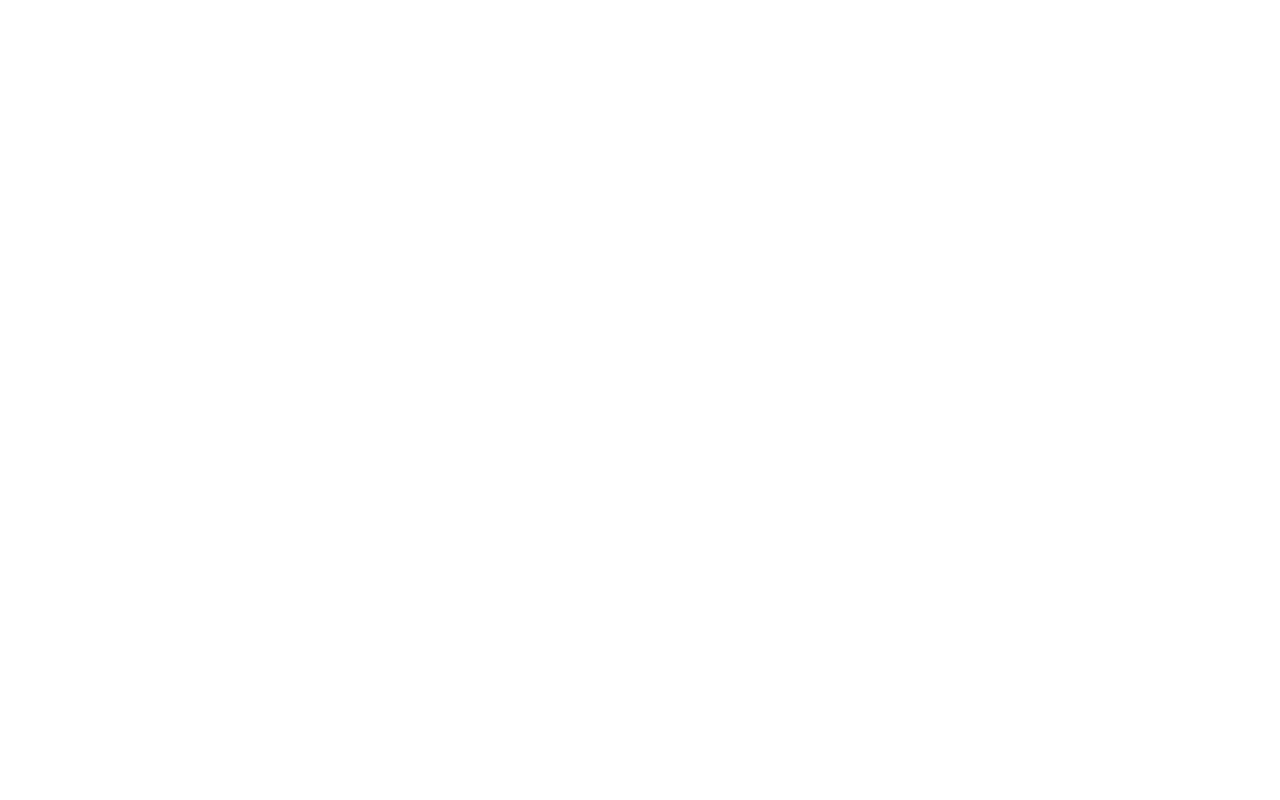
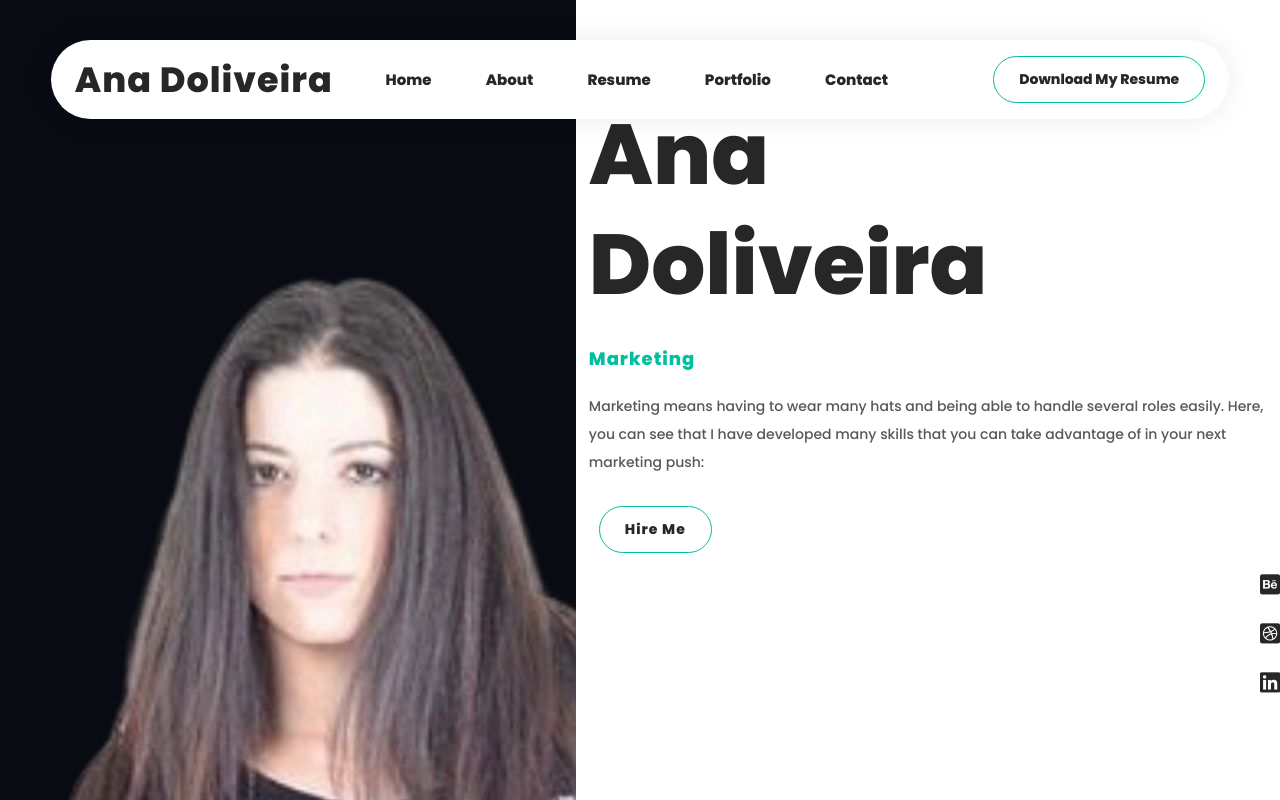
Before and after one commit to anaverse/MyPortfolio, a plain HTML site: page index.html in a window 1280 px wide. Drawn offline with Linux system fonts and the light colour scheme.

Commit message:
First part- desktop only

```diff
--- /dev/null
+++ b/css/styles.css
@@ -0,0 +1,168 @@
+/* font-family: 'Poppins', sans-serif; */
+
+*{
+	padding: 0;
+	margin: 0;
+	box-sizing: border-box;
+  font-family: 'Poppins', sans-serif;
+}
+body{
+  position: relative;
+}
+.hero{
+  height: 100vh;
+  width: 100%;
+  background: white;
+}
+
+nav{
+    display: flex;
+    align-items: center;
+    justify-content: space-between;
+    padding-right: 2%;
+    padding-left: 2%;
+  }
+
+  nav ul{
+      flex: 1;
+      text-align: right;
+  }
+
+  nav ul li{
+      list-style: none;
+      display: inline-block;
+      padding: 0px 25px;
+  }
+
+  nav ul li a{
+      color:#262728 ;
+      text-decoration: none;
+      font-size: 15px;
+      font-weight: bold;
+  }
+
+  nav ul li a:hover{
+      color:#00bf9f;
+      transform: .3s;
+  }
+
+
+  .logo{
+      color:#262728;
+      font-size: 35px;
+      letter-spacing: 1px;
+      cursor: pointer;
+  }
+
+  .btn {
+      background:transparent;
+      border: 1px solid #00bf9f;
+      padding: 12px 25px;
+      color: #262728;
+      border-radius: 30px;
+      text-decoration: none;
+      margin-left: 80px;
+      font-size: 14px;
+      font-weight: bold;
+  }
+
+  .btn:hover{
+      background: #262728;
+      color: white;
+      transition: .3s;
+  }
+
+  header{
+      width: 92%;
+      margin: 0 auto;
+      padding: 13px 0;
+      position: absolute;
+      top: 40px;
+      left: 30px;
+      right: 30px;
+      border-radius: 50px;
+      z-index: 2;
+      background: white;
+      box-shadow: 0 0 30px rgb(0 0 0 / 8%);
+  }
+
+.bg{
+    position: absolute;
+    top: 0;
+    left: 0;
+    width: 45%;
+    height: 100%;
+    overflow: hidden;
+}
+
+.content{
+    position: absolute;
+    top: 50%;
+    left: 46%;
+    transform: translateY(-50%);
+}
+
+.content h1{
+    font-size: 85px;
+    color: #262728;
+    line-height: 110px;
+    margin-bottom: 25px;
+}
+
+.content h3{
+    color: #00bf9f;
+    font-size: 18px;
+    letter-spacing: 1px;
+    margin-bottom: 20px;
+}
+
+.content p{
+    font-size: 14px;
+    color: #585858;
+    line-height: 28px;
+    margin-bottom: 30px;
+}
+
+button {
+    background:transparent;
+    border: 1px solid #00bf9f;
+    padding: 12px 25px;
+    color: #262728;
+    border-radius: 30px;
+    text-decoration: none;
+    margin-left: 10px;
+    font-size: 14px;
+    font-weight: bold;
+    letter-spacing: 1px;
+}
+
+button:hover{
+    transform: scale(1.2);
+    transition: .3s;
+    cursor: pointer;
+
+}
+
+social{
+    position: absolute;
+    right: 72px;
+    bottom: 40px;
+}
+
+.social ul li{
+    list-style: none;
+    text-align: right;
+    margin-top: 15px;
+}
+
+.social ul li a{
+    color: #262728;
+    display: block;
+    font-size: 23px;
+}
+
+.social ul li a:hover{
+    transform: scale(1.2) translateY(-5px);
+    transition: .3s;
+    cursor: pointer;
+  }
--- a/index.html
+++ b/index.html
@@ -5,8 +5,58 @@
     <meta http-equiv="X-UA-Compatible" content="IE=edge">
     <meta name="viewport" content="width=device-width, initial-scale=1.0">
     <title>My Portfolio</title>
+    <!--Links-->
+    <link rel="stylesheet" href="css/styles.css" type="text/css">
+
+   <!--font-->
+<link rel="preconnect" href="https://fonts.googleapis.com">
+<link rel="preconnect" href="https://fonts.gstatic.com" crossorigin>
+<link href="https://fonts.googleapis.com/css2?family=Poppins:ital,wght@0,100;0,200;0,300;0,500;0,600;0,800;1,100;1,300;1,400&display=swap" rel="stylesheet">
+
+<!--cdn font awesome-->
+<link rel="stylesheet" href="https://cdnjs.cloudflare.com/ajax/libs/font-awesome/6.0.0-beta3/css/all.min.css" integrity="sha512-Fo3rlrZj/k7ujTnHg4CGR2D7kSs0v4LLanw2qksYuRlEzO+tcaEPQogQ0KaoGN26/zrn20ImR1DfuLWnOo7aBA==" crossorigin="anonymous" referrerpolicy="no-referrer" />
+
 </head>
 <body>
+ <div class="hero">
+     <header>
+         <!--navbar-->
+         <nav>
+         <h2 class="logo">Ana Doliveira</h2>
+        <ul>
+          <li> <a href="#">Home</a></li>
+          <li> <a href="#">About</a></li>
+          <li> <a href="#">Resume</a></li>
+          <li> <a href="#">Portfolio</a></li>
+          <li> <a href="#">Contact</a></li>
+        </ul>
+         <a href="#" class="btn">Download My Resume</a>
+         </nav>
+         <!--navbar ends-->
+     </header>
+    <div class="bg">
+        <img src="img/Ana Doliveira picture.jpg">
+    </div>
+    <div class="content">
+        <h1>Ana <br> Doliveira</h1>
+        <h3>Marketing </h3>
+        <p>Marketing means having to wear many hats and being able to handle several roles easily. Here, you can see that I have developed many skills that you can take advantage of in your next marketing push:</p>
+        <button>Hire Me </button>
 
+   <!--social-->
+   <div class="social">
+    <ul>
+        <li><a href="#"> <i class="fab fa-behance-square"></i></a></li>
+        <li><a href="#"> <i class="fab fa-dribbble-square"></i></a></li>
+        <li><a href="#"> <i class="fab fa-linkedin"></i></a></li>
+    </ul>
+
+</div>
+    </div>
+
+
+
+
+ </div>
 </body>
 </html>
```
Also changed, not shown: css/main.css (deleted), css/main.scss (deleted), img/Ana Doliveira picture.jpg (added), img/Logo.png (added), img/Picture of Ana Doliveira .jpg (added), 3 other files.
